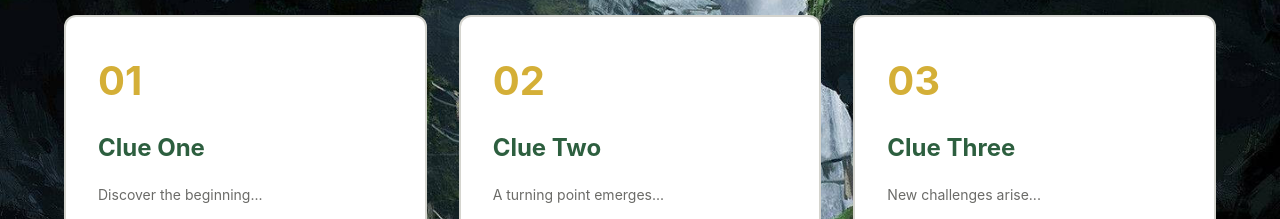
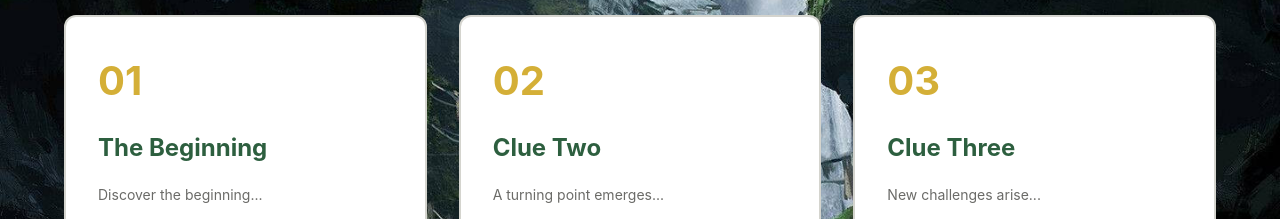
Before and after one commit to AVD1T0R3/Identity-Book-Launch, a plain HTML site: page index.html in a window 1280 px wide. Shown: the part 1160-1379 px from the top of the page. Drawn offline with Linux system fonts and the light colour scheme.

Commit message:
Update clue card title in index.html
Changed the heading for the first clue card from 'Clue One' to 'The Beginning' to better reflect its content.

```diff
--- a/index.html
+++ b/index.html
@@ -38,7 +38,7 @@
                 <div class="grid">
                     <a href="clue1.html" class="clue-card">
                         <div class="clue-number">01</div>
-                        <h3>Clue One</h3>
+                        <h3>The Beginning</h3>
                         <p>Discover the beginning...</p>
                     </a>
                     <a href="clue2.html" class="clue-card">
```
